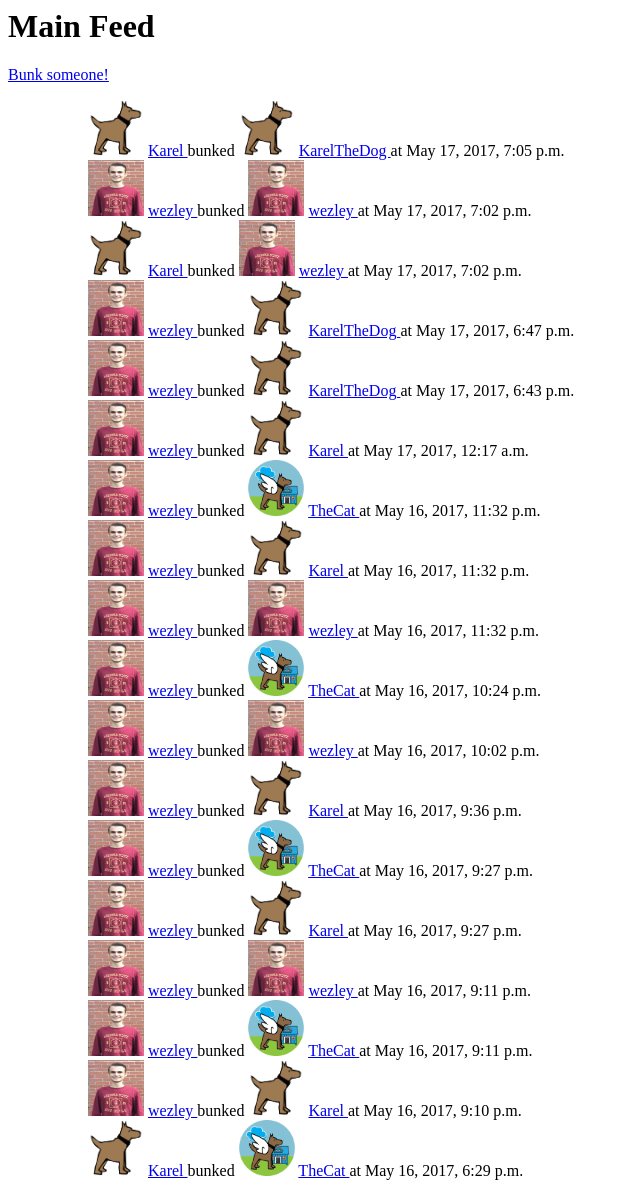
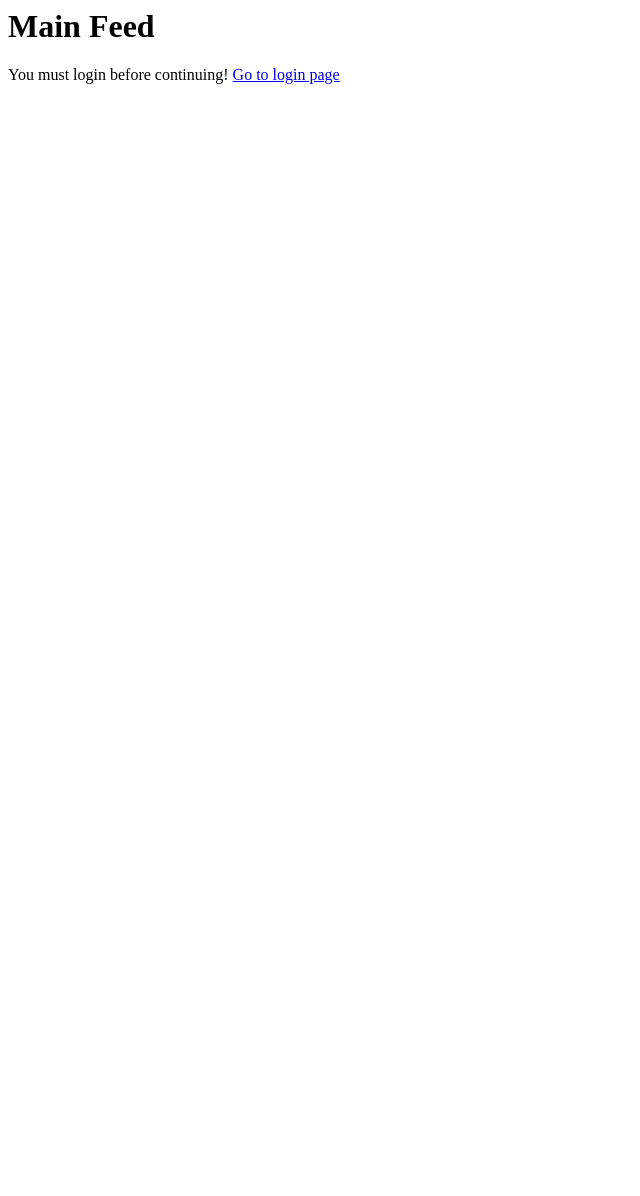
Before and after one commit to wezleysherman/jitterbunk, a Django app: page /bunk/ in a window 1280 px wide. Shown: the whole page, without its empty margins (0-640 px from the left). After the commit the page ends 84 px from the top, so only its background shows below. Run offline with Django 3.2, Linux system fonts and the light colour scheme; data comes from the database, SQL or seed files in the repository; both versions use the stored data as it was after the commit.

Commit message:
Extensions and fixes suggested by Zach

```diff
--- a/bunk/forms.py
+++ b/bunk/forms.py
@@ -2,3 +2,8 @@ from django import forms
 
 class BunkForm(forms.Form):
     bunk_name = forms.CharField(label='Bunk user', max_length=200)
+
+# TO-DO: Need to make charfield private for password
+class LoginForm(forms.Form):
+    user_name = forms.CharField(label='User name', max_length=200)
+    user_pass = forms.CharField(label='Password', max_length=200)
--- a/bunk/models.py
+++ b/bunk/models.py
@@ -4,12 +4,12 @@ from __future__ import unicode_literals
 from django.contrib.auth.models import AbstractUser
 from django.db import models
 from django.utils import timezone
-
+import datetime
 
 class User(AbstractUser):
     profile_picture = models.CharField(max_length=200)
 
 class Bunk(models.Model):
-    from_user = models.ForeignKey(User, related_name='from_user')
-    to_user = models.ForeignKey(User, related_name='to_user')
-    time = models.DateTimeField("bunk time")
+    from_user = models.ForeignKey(User, related_name='sent_bunks')
+    to_user = models.ForeignKey(User, related_name='received_bunks')
+    time = models.DateTimeField(auto_now_add=True)
--- a/bunk/templates/bunk/bunkview.html
+++ b/bunk/templates/bunk/bunkview.html
@@ -1,3 +1,4 @@
+{% if request.user.is_authenticated %}
     <h1> Bunk User: </h1>
     <a href="{% url 'bunk:main' %}"> Main Feed </a>
     <form action="" method="post">
@@ -5,3 +6,4 @@
         {{ form.as_p }}
         <input type="submit" value="BUNK!"/>
     </form>
+{% endif %}
--- a/bunk/templates/bunk/main.html
+++ b/bunk/templates/bunk/main.html
@@ -1,5 +1,7 @@
 <h1>Main Feed</h1>
+{% if request.user.is_authenticated %}
     <a href="bunks">Bunk someone!</a>
+    <a href="logout">Logout!</a>
     {% load static %}
     {% if bunk_list %}
         <ul>
@@ -21,3 +23,7 @@
     {% else %}
         <p>Your bunk feed is empty!</p>
     {% endif %}
+{% else %}
+    You must login before continuing!
+    <a href="login">Go to login page</a>
+{% endif %}
--- a/bunk/templates/bunk/user.html
+++ b/bunk/templates/bunk/user.html
@@ -1,3 +1,4 @@
+{% if request.user.is_authenticated %}
     <h1>{{feed_user}} View</h1>
     <a href="{% url 'bunk:main' %}"> Main Feed </a>
     {% if bunk_list %}
@@ -20,7 +21,8 @@
                     <a href="{% url 'bunk:user' bunk.to_user.id %}">
                         {{ bunk.to_user }}
                     </a>
-                at {{bunk.time}}
+                    at
+                    {{bunk.time}}
                 {% endif %}
             </ul>
         {% endfor %}
@@ -28,3 +30,4 @@
     {% else %}
         <p>Looks like no one has bunked you!</p>
     {% endif %}
+{% endif %}
--- a/bunk/urls.py
+++ b/bunk/urls.py
@@ -8,4 +8,6 @@ urlpatterns = [
     url(r'^$', views.MainFeed.as_view(), name='main'),
     url(r'^(?P<pk>[0-9]+)/$', views.UserFeed.as_view(), name='user'),
     url(r'^bunks/$', views.BunkView.as_view()),
+    url(r'^login/$', views.LoginView.as_view(), name='login'),
+    url(r'^logout/$', views.LogoutView.as_view()),
 ]
--- a/bunk/views.py
+++ b/bunk/views.py
@@ -6,9 +6,10 @@ from django.db.models import Q
 from django.template import loader
 from django.http import HttpResponseRedirect
 from django.views import generic
+from django.contrib.auth import authenticate, logout, login
 from django.utils import timezone
 from .models import Bunk, User
-from .forms import BunkForm
+from .forms import BunkForm, LoginForm
 
 # Create your views here.
 class MainFeed(generic.ListView):
@@ -42,11 +43,29 @@ class BunkView(generic.FormView):
     # If a post command has been sent
     def form_valid(self, form):
         user_name = form.cleaned_data['bunk_name']
-        new_bunk = Bunk()
         bunk_user = get_object_or_404(User, username=user_name)
-        # Assuming the current user for now -- will update with login
-        new_bunk.from_user = get_object_or_404(User, username='wezley')
-        new_bunk.to_user = bunk_user
-        new_bunk.time = datetime.datetime.now()
+        new_bunk = Bunk(from_user=self.request.user, to_user=bunk_user, time=datetime.datetime.now())
         new_bunk.save()
         return super(BunkView, self).form_valid(form)
+
+class LogoutView(generic.DetailView):
+    template_name = 'bunk/logout.html'
+    def get(self, request):
+        logout(self.request)
+        return HttpResponseRedirect('../login')
+
+class LoginView(generic.FormView):
+    template_name = 'bunk/jitter_login.html'
+    form_class = LoginForm
+    success_url = '../'
+
+    # Once user logs in
+    def form_valid(self, form):
+        user_name = form.cleaned_data['user_name']
+        user_pass = form.cleaned_data['user_pass']
+        #logout(self.request)
+        user = get_object_or_404(User, Q(username=user_name) & Q(password=user_pass))
+        login(self.request, user)
+        #user = authenticate(username=user_name, password=user_pass)
+        if user is not None:
+            return super(LoginView, self).form_valid(form)
--- a/jitterbunk/settings.py
+++ b/jitterbunk/settings.py
@@ -21,6 +21,9 @@ BASE_DIR = os.path.dirname(os.path.dirname(os.path.abspath(__file__)))
 
 # SECURITY WARNING: keep the secret key used in production secret!
 SECRET_KEY = 'z+bt2ldfphy#24p%rs6w7heqj95u84*4-#whx-v(^mg6j0&12!'
+
+# Redirect for login
+LOGIN_REDIRECT_URL = 'bunk:main'
 
 # SECURITY WARNING: don't run with debug turned on in production!
 DEBUG = True
```
Also changed, not shown: db.sqlite3, 5 other files. Lines whose indentation alone changed are shown as unchanged.
